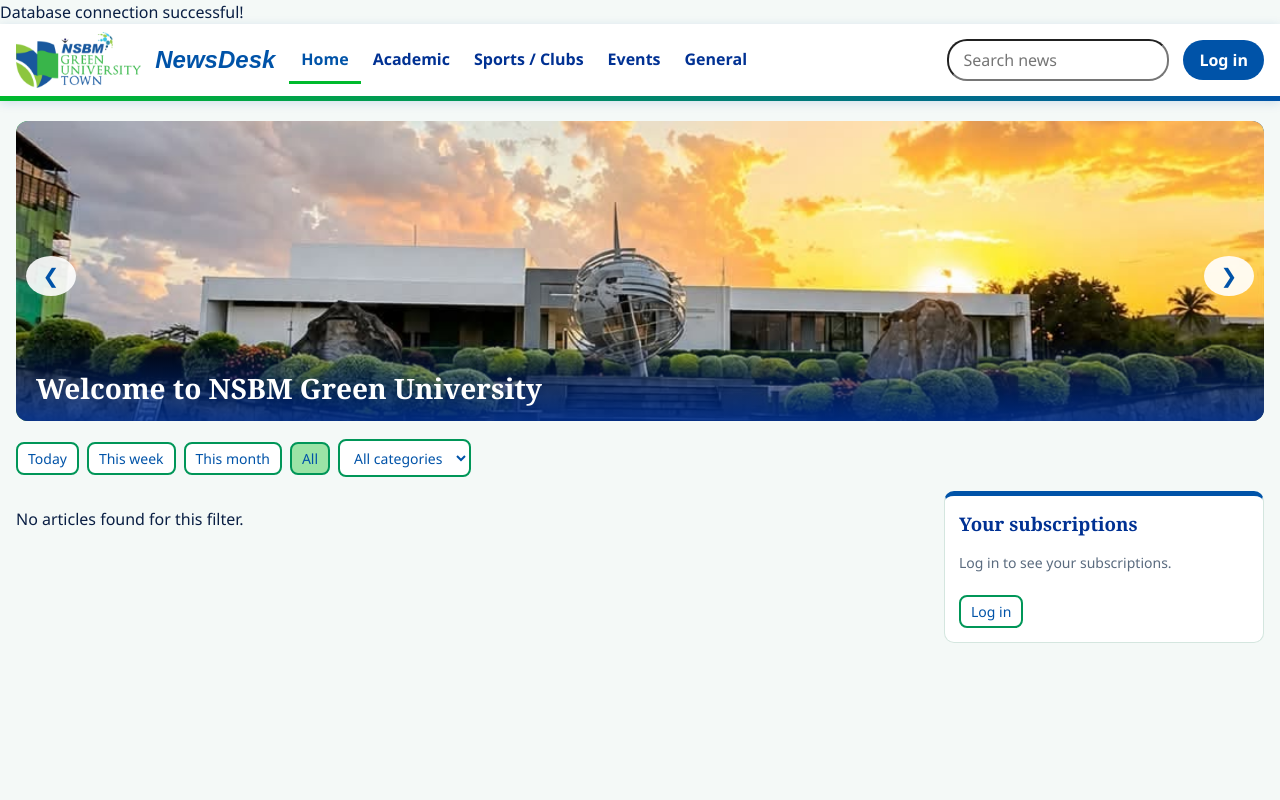
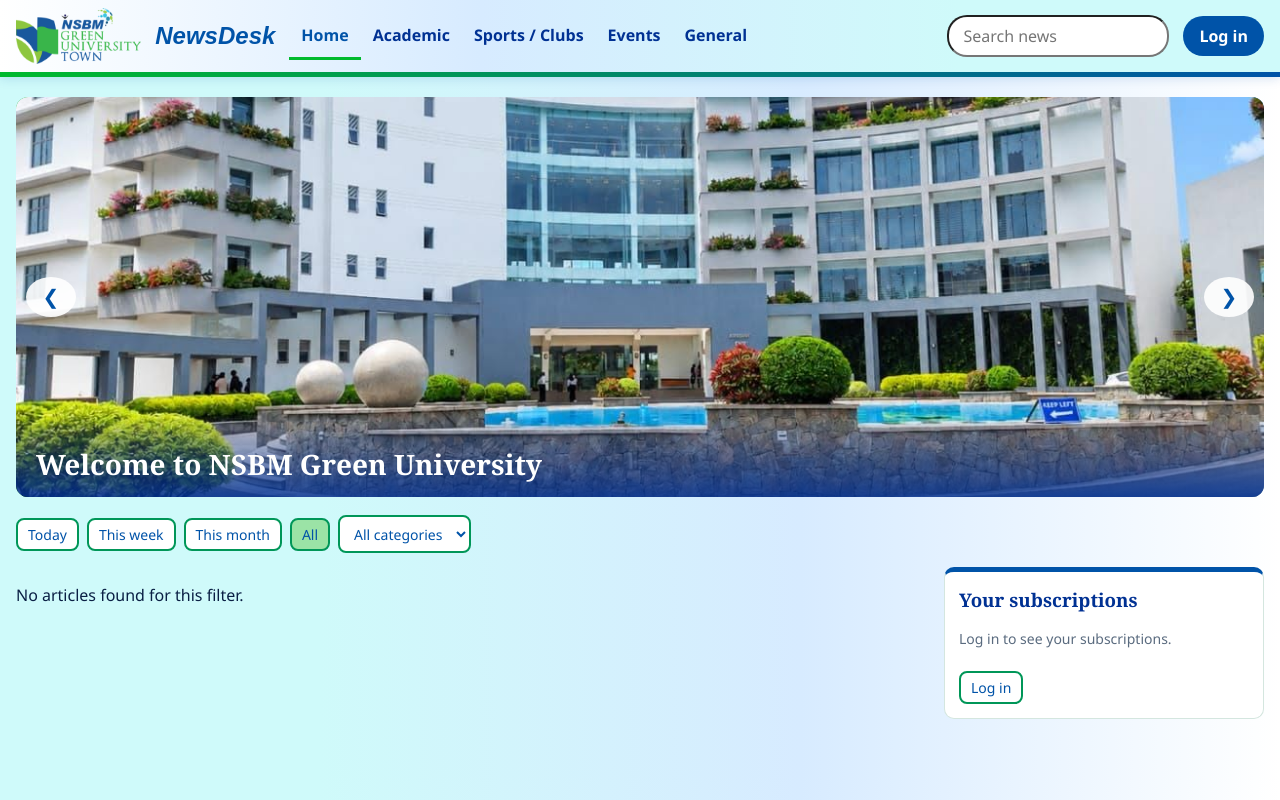
Before and after one commit to vihandu-wan/newsdesk, a PHP site: page / in a window 1280 px wide. Run offline with PHP 8.4, Linux system fonts and the light colour scheme; data comes from the database, SQL or seed files in the repository; data that the repository does not hold is empty.

Commit message:
changed slides images, added gradiant

```diff
--- a/assets/style.css
+++ b/assets/style.css
@@ -1,6 +1,9 @@
 * {box-sizing: content-box;}
 body {
-    margin: 0; font: 16px/1.5 "Segoe UI", Arial ,sans-serif;background:#f4f9f7;color:#0a1f44;
+    margin: 0;
+    font: 16px/1.5 "Segoe UI", Arial ,sans-serif;
+    background:linear-gradient(90deg,#cffafa 25%,#d7ebff,#ffffff);
+    color:#0a1f44;
 }
 
 h1,h2,h3 {
@@ -12,8 +15,13 @@ img {max-width:100%;}
 a {color:#0053a8;}
 [hidden] { display:none !important; }
 
-header {background:#ffffff; position:sticky; top:0; z-index: 5;
-    border-bottom: 5px solid; border-image:linear-gradient(90deg, #00ba2d,#0053a8) 1;
+header {
+        background:linear-gradient(270deg,#cffafa 25%,#d7ebff,#ffffff);
+    position:sticky;
+    top:0;
+    z-index: 5;
+    border-bottom: 5px solid;
+    border-image:linear-gradient(90deg, #00ba2d,#0053a8) 1;
     box-shadow:0 2px 10px rgba(0,83,168,.15);
 }
 
@@ -75,7 +83,7 @@ nav a.on { color: #0053a8; border-color: #00ba2d; }
 
 .slider{
     position:relative;
-    height:300px;
+    height:400px;
     margin-bottom:18px;
     overflow:hidden;
     border-radius: 12px;
@@ -299,6 +307,9 @@ img.thumb {
     object-fit: cover;
 }
 
+.bar > a:first-child { flex-shrink: 0; }
+.logo { max-width: none; width: auto; }
+
 @media (max-width: 1000px) {
     .bar {flex-wrap: nowrap; gap: 8px;}
     .logo {height: 34px;}
--- a/config/db.php
+++ b/config/db.php
@@ -12,7 +12,6 @@ try {
         $password
     );
 
-    echo "Database connection successful!";
 } catch (PDOException $e) {
     die("Database error: " . $e->getMessage());
 }
```
Also changed, not shown: assets/slide1.jpg, assets/slide2.jpg.
